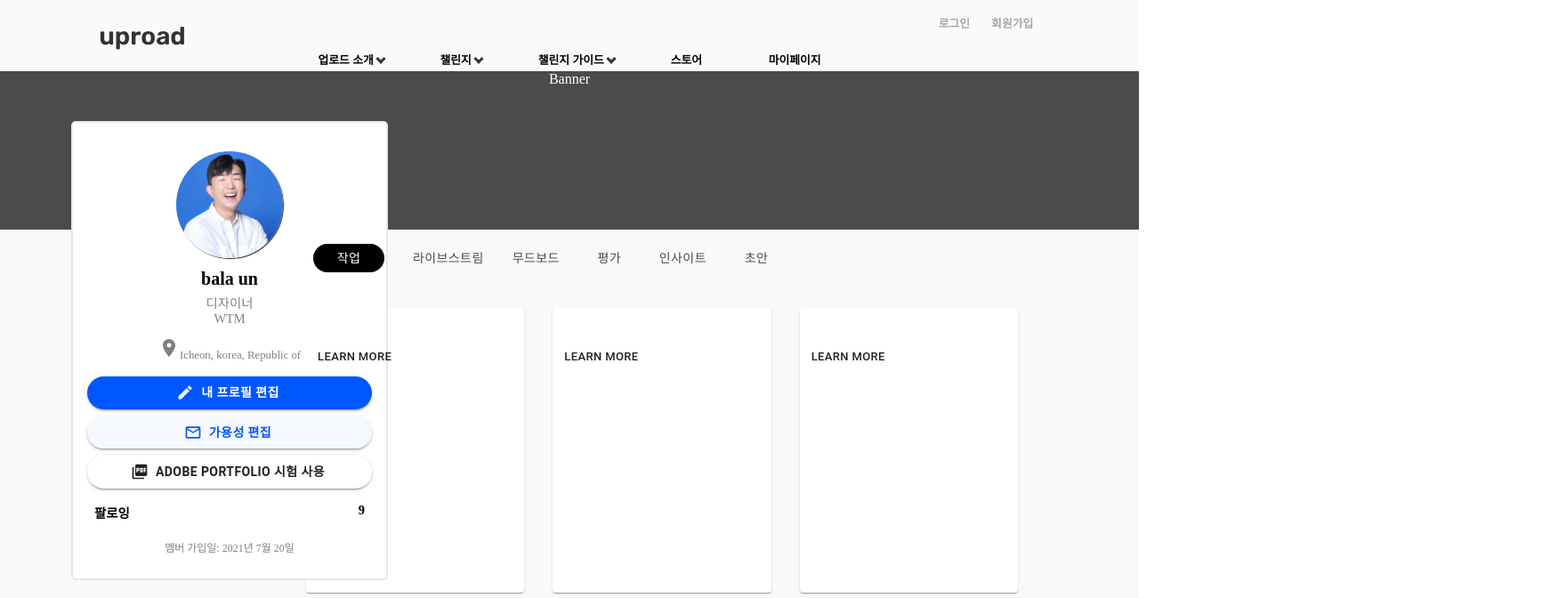
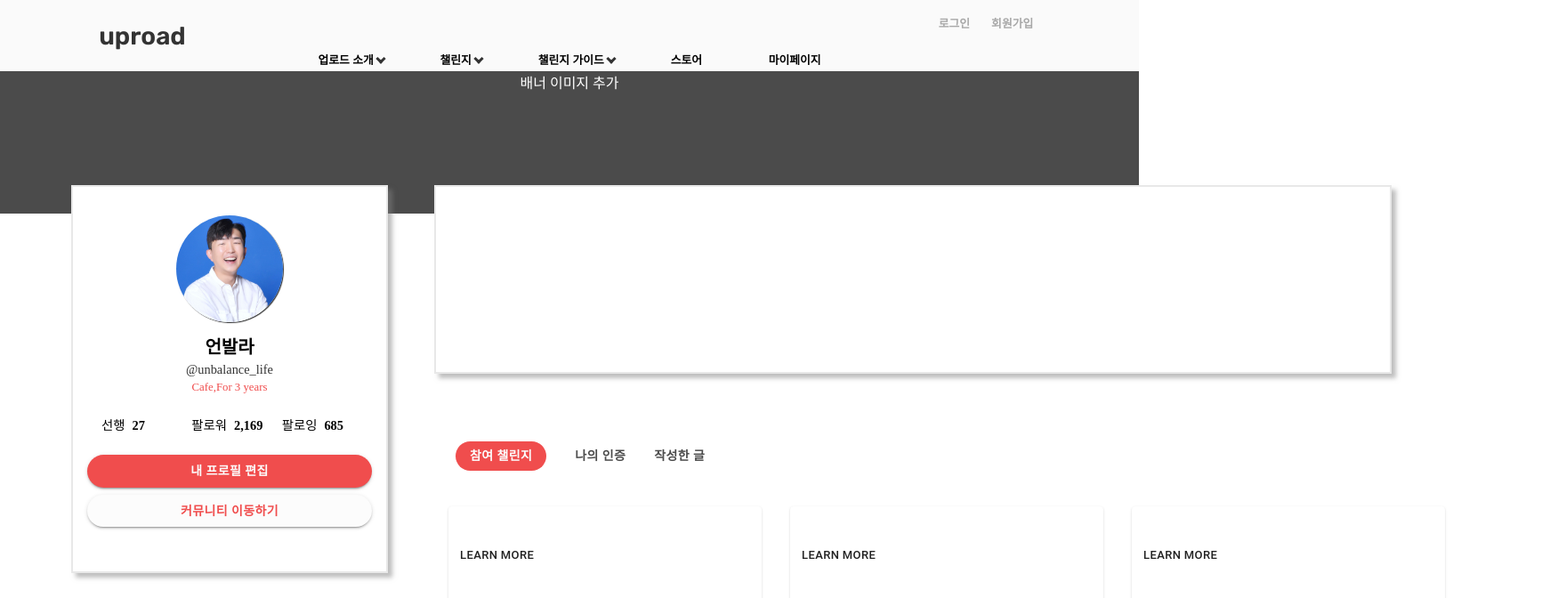
Before and after one commit to pby1360/Uproad, a React (Create React App) app in the folder frontend/: page /mypage in a window 1280 px wide. Shown: the top 672 px of the page at 89% size, 1760 px wide, since content can reach past the window. Built offline with nearby package versions, Linux system fonts and the light colour scheme.

Commit message:
마이페이지 구현 #6

```diff
--- a/frontend/src/pages/user/MyPage.js
+++ b/frontend/src/pages/user/MyPage.js
@@ -48,6 +48,10 @@ function a11yProps(index) {
 const MyPage = ({match}) => {
   const { id } = match.params;
 
+  const preceding = 27;
+  const follower = 2169;
+  const following = 685;
+
   useEffect(() => {
     // async function getUser() {
     //   await axios.get(`/api/user/${id}`)
@@ -70,38 +74,41 @@ const MyPage = ({match}) => {
   return (
     <div className={UserHomeStyles}>
       <section className="user-home-container">
-        <article className="top-banner">Banner</article>
+        <article className="top-banner">배너 이미지 추가</article>
         <article className="center-profile">
           <section className="user-profile-img"><img src="/assets/ceo_info2.jpg" alt="ceo"></img></section>
           <section className="user-profile-info">
-            <section className="user-name">bala un</section>
-            <section className="user-job">디자이너</section>
-            <section className="user-group">WTM</section>
-            <section className="user-region"><Room/>Icheon, korea, Republic of</section>
+            <section className="user-name">언발라</section>
+            <section className="user-id">@unbalance_life</section>
+            <section className="user-subscrip-period">Cafe,For 3 years</section>
           </section>
           <section className="user-profile-buttons">
-            <Button className="edit-profile" href={"/profile/" + id} variant="contained" startIcon={<CreateIcon />}>내 프로필 편집</Button>
-            <Button className="edit-availability" variant="contained" startIcon={<MailOutlineIcon />}>가용성 편집</Button>
-            <Button className="edit-dummy" variant="contained" startIcon={<PictureAsPdfIcon />}>Adobe Portfolio 시험 사용</Button>
-            <section className="following">
-              <span>팔로잉</span>
-              <span className="following-count">9</span>
+            <section className="count-container">
+              <section className="preceding-container">
+                <span>선행</span>
+                <span className="preceding-count">{preceding.toLocaleString()}</span>
+              </section>
+              <section className="follower-container">
+                <span>팔로워</span>
+                <span className="follower-count">{follower.toLocaleString()}</span>
+              </section>
+              <section className="following-container">
+                <span>팔로잉</span>
+                <span className="following-count">{following.toLocaleString()}</span>
+              </section>
             </section>
-          </section>
-          <section className="user-profile-date">
-            <p>멤버 가입일: 2021년 7월 20일</p>
+            <Button className="edit-profile" href={"/profile/" + id} variant="contained">내 프로필 편집</Button>
+            <Button className="edit-availability" variant="contained">커뮤니티 이동하기</Button>
           </section>
         </article>
+        <article className="top-dashboard"></article>
         <article className="bottom-dashboard">
         <article className="user-tabs-dummy"></article>
           <article className="user-tabs">
             <Tabs value={value} onChange={handleChange}>
-              <Tab label="작업" {...a11yProps(0)} />
-              <Tab label="라이브스트림" {...a11yProps(1)} />
-              <Tab label="무드보드" {...a11yProps(2)} />
-              <Tab label="평가" {...a11yProps(3)} />
-              <Tab label="인사이트" {...a11yProps(4)} />
-              <Tab label="초안" {...a11yProps(5)} />
+              <Tab label="참여 챌린지" {...a11yProps(0)} />
+              <Tab label="나의 인증" {...a11yProps(1)} />
+              <Tab label="작성한 글" {...a11yProps(2)} />
             </Tabs>
             <TabPanel value={value} index={0}>
               <section className="card-container">
@@ -129,10 +136,10 @@ const MyPage = ({match}) => {
               </section>
             </TabPanel>
             <TabPanel value={value} index={1}>
-              Item Two
+              <section classNmae="card-container">Item Two</section>
             </TabPanel>
             <TabPanel value={value} index={2}>
-              Item Three
+            <section classNmae="card-container">Item Three</section>
             </TabPanel>
           </article>
         </article>
--- a/frontend/src/styles/UserHome.scss
+++ b/frontend/src/styles/UserHome.scss
@@ -5,16 +5,37 @@
   position: relative;
 
   .top-banner {
-    flex: 2;
+    position: absolute;
+    width: 100%;
+    height: 10rem;
     background-color: #4b4b4b;
     text-align: center;
     color: #fff;
   }
+
+  .top-dashboard{
+    background-color: #fff;
+    position: absolute;
+    left: 30.5rem;
+    top: 8rem;
+    width: 65rem;
+    height: 9rem;
+    border: solid 2px #e8e8e8;
+    box-shadow: 5px 5px 5px rgba(128, 128, 128, 0.514);
+    display: flex;
+    flex-flow: column;
+    padding: 2rem 1rem;
+
+  }
+
   .bottom-dashboard {
     flex: 7;
-    background-color: #f9f9f9;
     text-align: center;
-    display: flex;
+    position: absolute;
+    left: 30rem;
+    top: 25rem;
+    width: 80rem;
+    height: wrap;
     // justify-content: center;
 
     .user-tabs-dummy {
@@ -23,6 +44,7 @@
 
     .user-tabs {
       flex: 3;
+
       .MuiTabs-flexContainer {
         padding: 0 1rem;
       }
@@ -30,10 +52,11 @@
         min-width: 5rem;
         min-height: 1rem;
         padding: 0.25rem 1rem;
+        font-weight: bold;
       }
       .Mui-selected {
-        background-color: black;
-        color: white;
+        background-color: #f04d4d;
+        color: #fcfcfc;
         margin: 1rem;
         border-radius: 1.5rem;
       }
@@ -51,16 +74,16 @@
       }
     }
   }
+
   .center-profile {
     background-color: #fff;
     position: absolute;
     left: 5rem;
-    top: 3.5rem;
+    top: 8rem;
     width: 20rem;
-    height: 28rem;
-    border-radius: 5px;
+    height: 23rem;
     border: solid 2px #e8e8e8;
-    // box-shadow: 1px 1px 1px 1px #c8c8c8;
+    box-shadow: 5px 5px 5px rgba(128, 128, 128, 0.514);
     display: flex;
     flex-flow: column;
     padding: 2rem 1rem;
@@ -85,15 +108,16 @@
         font-size: 1.25rem;
         font-weight: bold;
       }
-      .user-job {
+      .user-id {
         font-size: 0.9rem;
         margin-top: 0.25rem;
-        color: gray;
+        color: #333333;
       }
-      .user-group {
-        font-size: 0.9rem;
+      .user-subscrip-period {
+        font-size: 0.8rem;
         margin-bottom: 0.25rem;
-        color: gray;
+        margin-top: 0.25rem;
+        color: #f04d4d;
       }
       .user-region {
         font-size: 0.8rem;
@@ -113,30 +137,49 @@
       }
 
       .edit-profile {
-        background-color: #0057ff;
-        color: #fff;
+        background-color: #f04d4d;
+        color: #fcfcfc;
+        font-weight: bold;
+        margin-top: 1rem;
+      }
+      .edit-availability {
+        background-color: #fcfcfc;
+        color: #f04d4d;
         font-weight: bold;
       }
-      .edit-availability {
-        background-color: #f5f8ff;
-        color: #0057ff;
-        font-weight: bold;
-      }
-      .edit-dummy {
-        background-color: #fff;
-        font-weight: bold;
-      }
-      .following {
+      .count-container {
         display: flex;
         padding: 0.5rem;
         font-size: 0.9rem;
-        font-weight: bold;
 
-        span {
+        .preceding-container{
           flex: 1;
+          margin-left: 0.5rem;
+
+          .preceding-count {
+            margin-left: 0.5rem;
+            font-weight: bold;
+          }
+
         }
-        .following-count {
-          text-align: end;
+        .follower-container{
+          flex: 1;
+          margin-left: 0.5rem;
+
+          .follower-count {
+            margin-left: 0.5rem;
+            font-weight: bold;
+          }
+
+        }
+        .following-container{
+          flex: 1;
+          margin-left: 0.5rem;
+
+          .following-count {
+            margin-left: 0.5rem;
+            font-weight: bold;
+          }
         }
       }
     }
```
